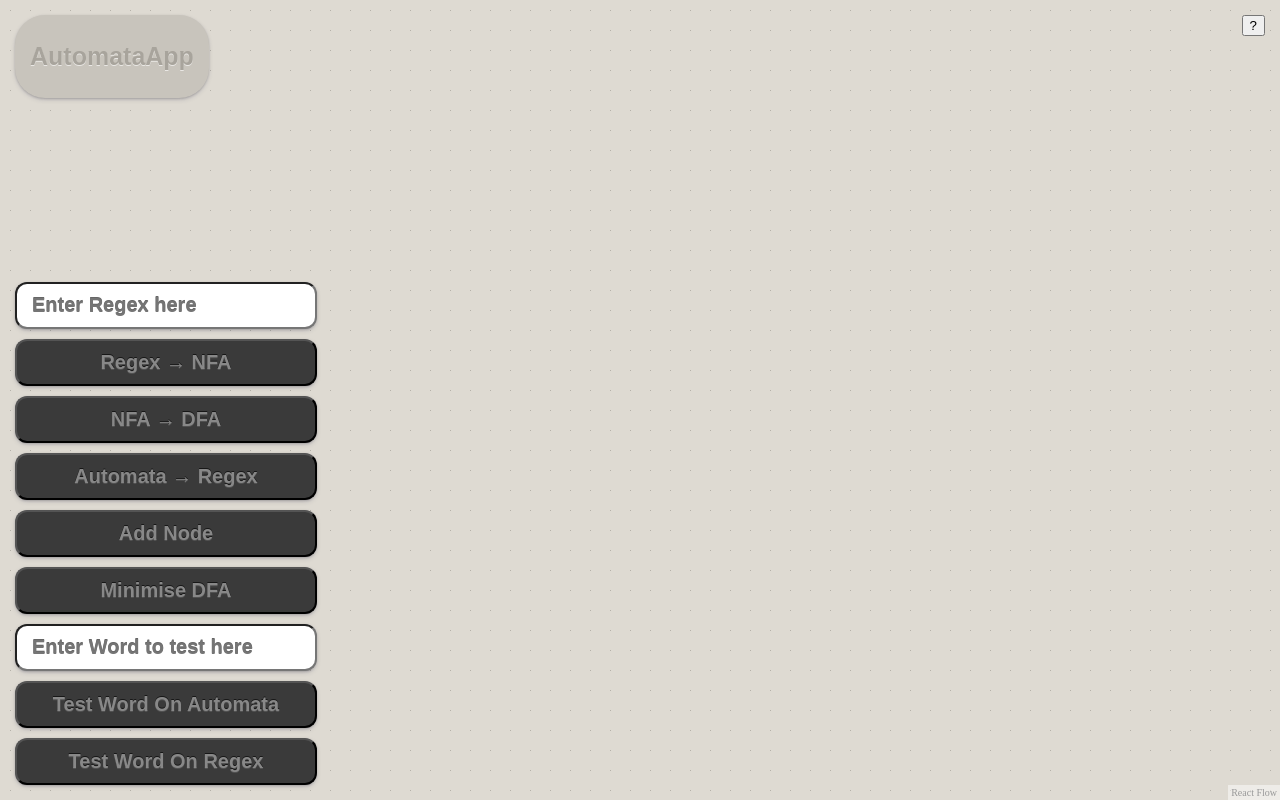
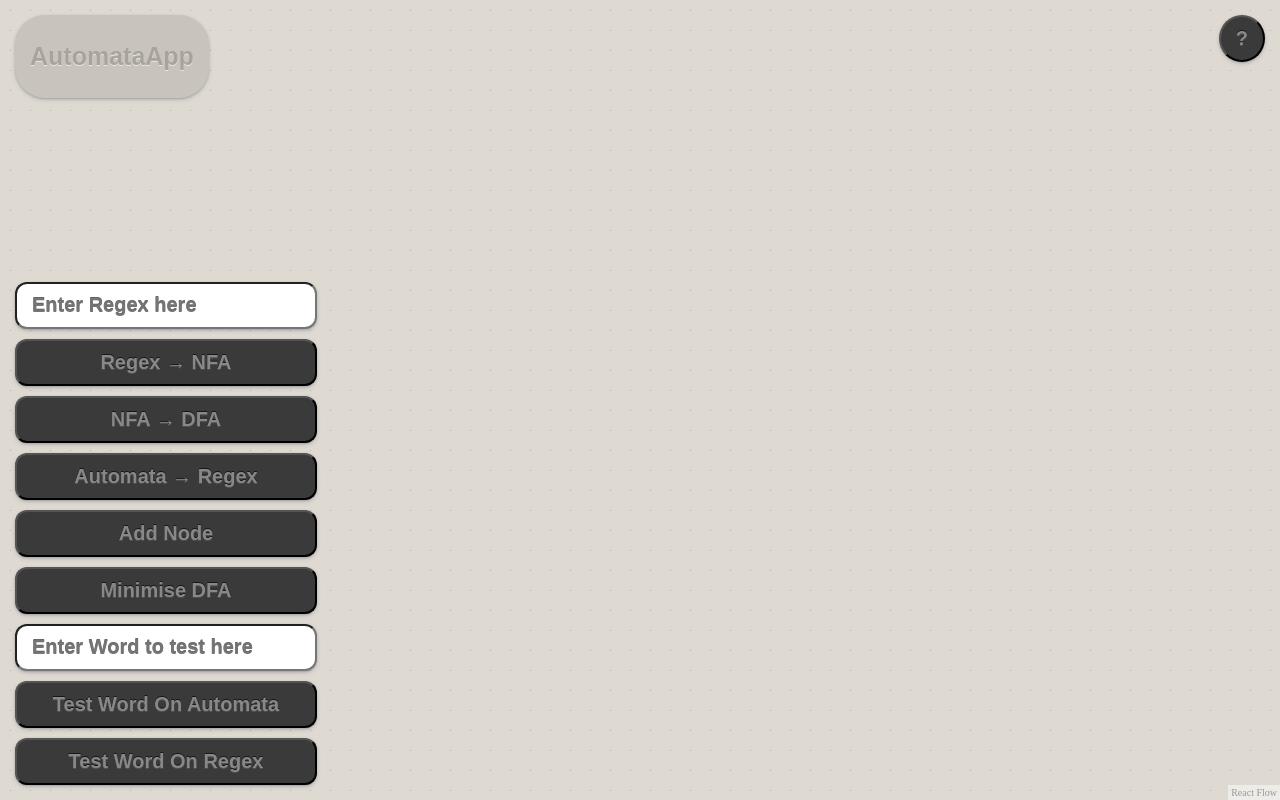
Before and after one commit to jatkin11/automataAppFrontEnd, a React (Vite) app: page / in a window 1280 px wide. Built offline with nearby package versions, Linux system fonts and the light colour scheme.

Commit message:
added help button css

```diff
--- a/src/styles/AutomataCanvas.css
+++ b/src/styles/AutomataCanvas.css
@@ -69,3 +69,23 @@
     background: #9d2323;
     color: #ffffff;
 }
+
+
+.help-panel{
+    padding: 0px ;
+    background: #c8c4bc00;
+    display: flex;
+    flex-direction: column;
+    gap: 10px;
+}
+
+.help-panel button{
+    padding: 10px 15px ;
+    background: #3a3a3a;
+    font-size: 20px;
+    font-weight: 600;
+    color: #888;
+    text-shadow: 0 -1px 0 rgba(0, 0, 0, 0.6), 0  1px 0 rgba(255, 255, 255, 0.12);
+    box-shadow: rgba(50, 50, 93, 0.25) 0px 2px 5px -1px, rgba(0, 0, 0, 0.3) 0px 1px 3px -1px;
+    border-radius: 50%;
+}
```
